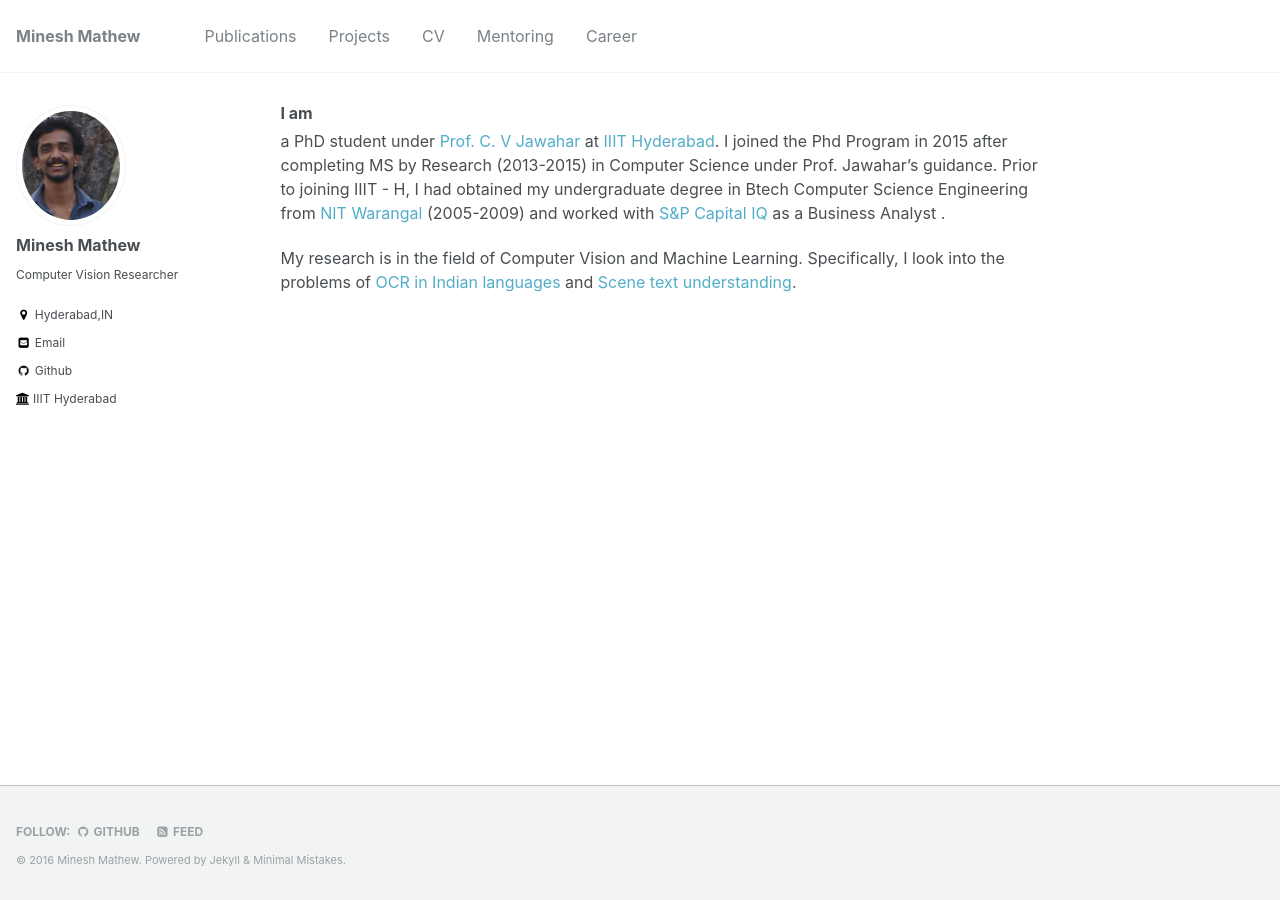
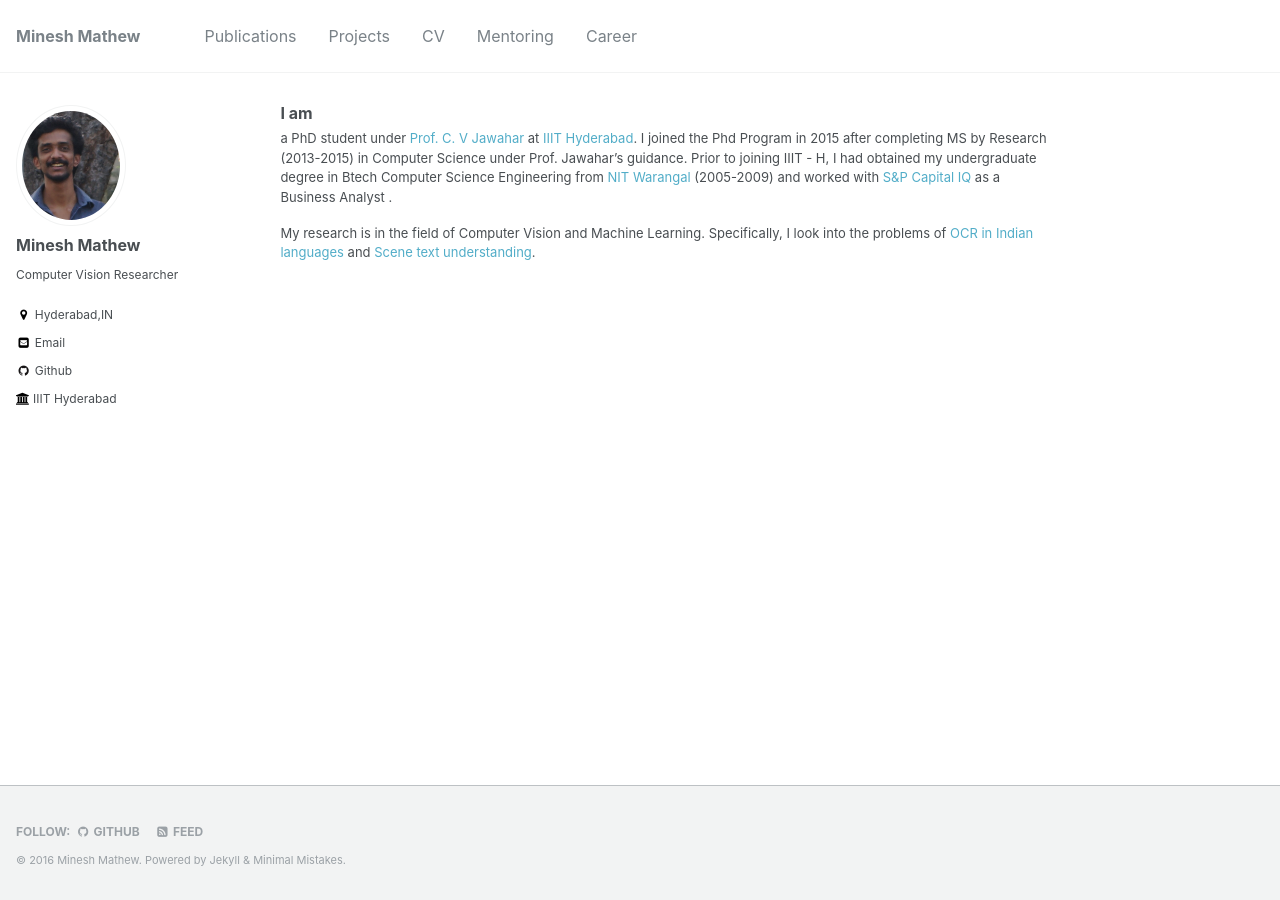
Before and after one commit to mineshmathew/mineshmathew.github.io, a Jekyll site: the page built from _pages/index.markdown, in a window 1280 px wide. Built offline with Jekyll 4.4.1, drawn with Linux system fonts in a browser that asks for light colours.

Commit message:
builtagain

```diff
--- a/_sass/_page.scss
+++ b/_sass/_page.scss
@@ -45,7 +45,7 @@
 
 .page__lead {
   font-family: $global-font-family;
-  font-size: 65px;
+  font-size: 13px;
 }
 
 .page__content {
@@ -55,7 +55,7 @@
   }
 
   p, li, dl {
-    font-size: 65  px;
+    font-size: 13px;
   }
 
   /* paragraph indents */
@@ -92,11 +92,11 @@
   dd {
     margin-left: 1em;
     font-family: $sans-serif;
-    font-size: 16px;
+    font-size: 13px;
   }
 
   .small {
-    font-size: $type-size-8;
+    font-size: 13px;
   }
 
   /* blockquote citations */
```
Also changed, not shown: 2 other files.
